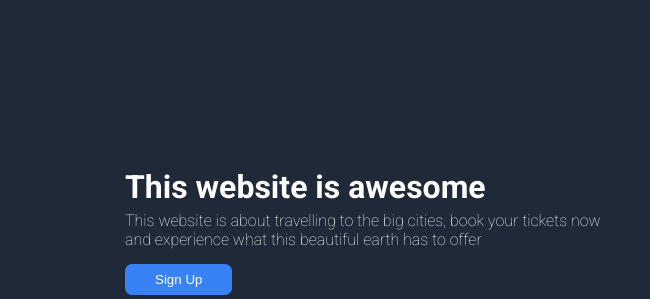
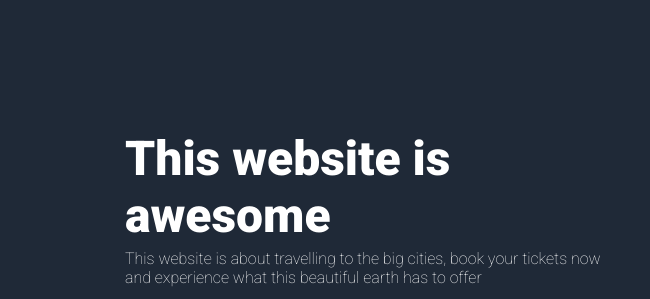
Before and after one commit to bayntris/landing-page, a plain HTML site: page index.html in a window 1280 px wide. Shown: the part 116-415 px from the top of the page, 0-650 px from the left. Drawn offline with Linux system fonts and the light colour scheme; grey boxes are pictures that could not be loaded.

Commit message:
Make Hero Heading text larger

```diff
--- a/styles/styles.css
+++ b/styles/styles.css
@@ -47,6 +47,8 @@ header ul {
 
 
 .hero-left h1{
+    font-size: 48px;
+    font-weight: 800;
     margin-bottom: 5px;
 }
 
```
